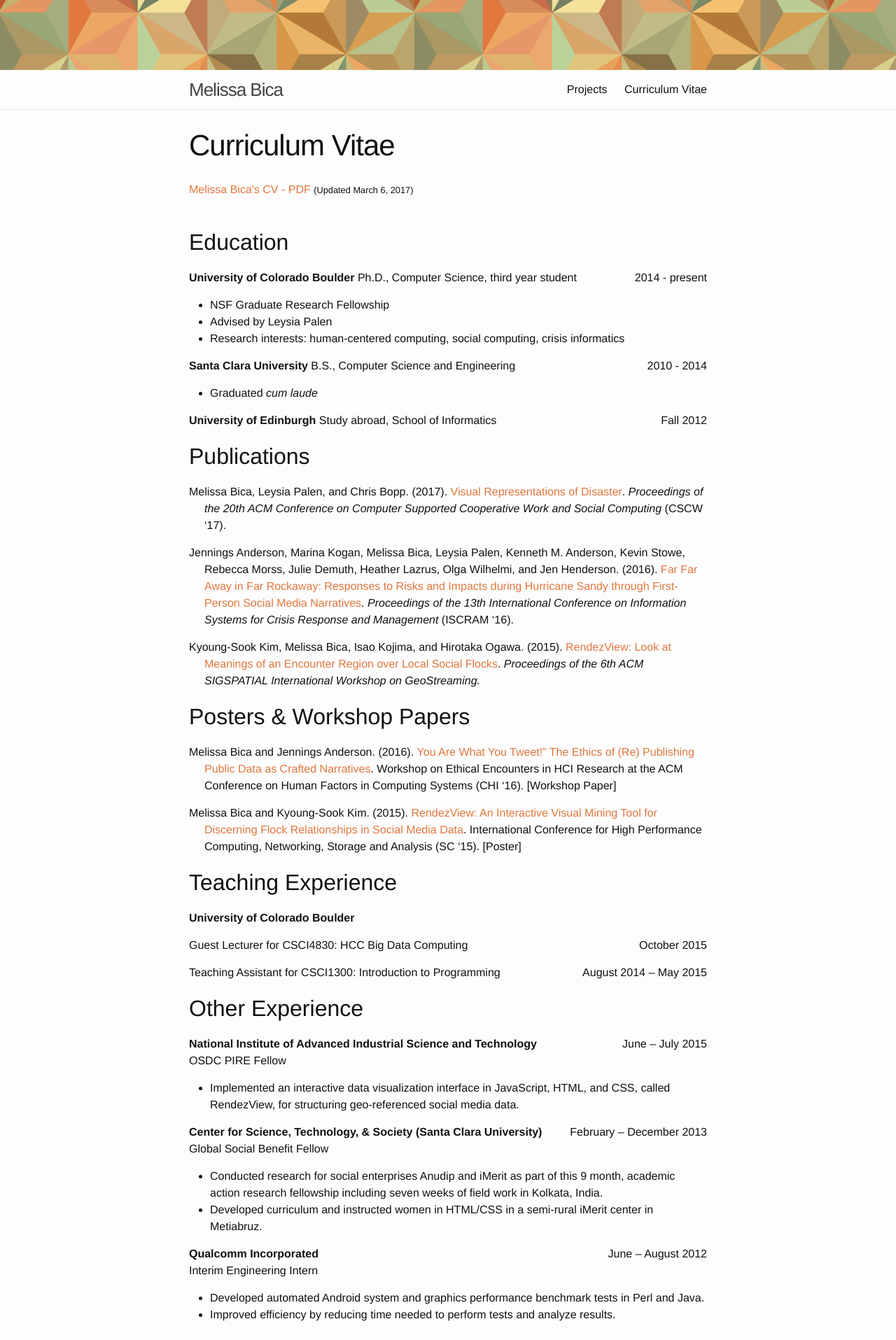
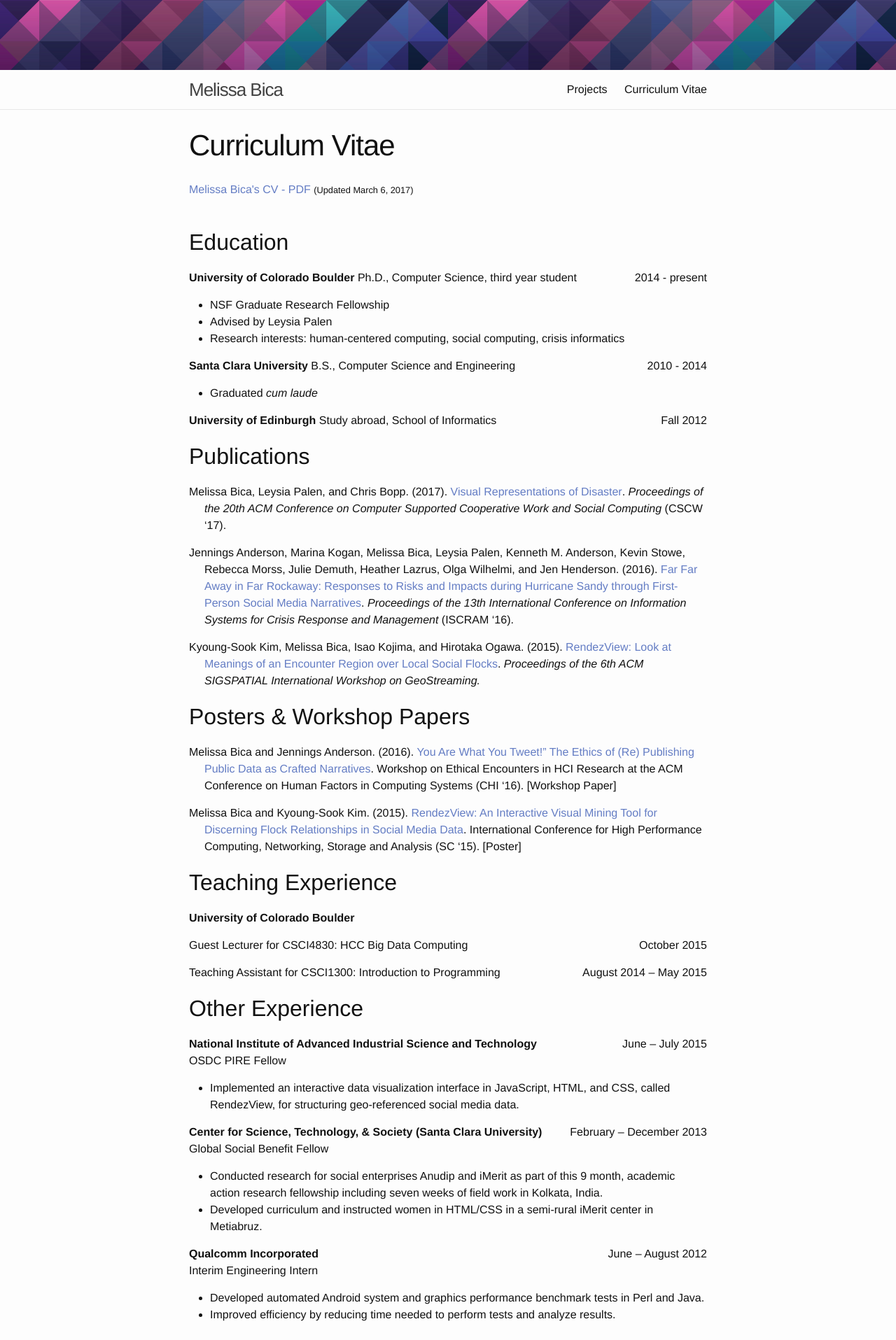
Before and after one commit to melissabica/melissabica.github.io, a Jekyll site: the page built from 3-cv.md, in a window 1280 px wide. Shown: the top 1915 px of the page at 70% size. Built offline with Jekyll 4.4.1, drawn with Linux system fonts in a browser that asks for light colours; nearby versions of some CDN libraries; comment, search, counter and statistics services are not loaded; some of the changed text lies outside the part shown.

Commit message:
changed style

```diff
--- a/_sass/_base.scss
+++ b/_sass/_base.scss
@@ -89,7 +89,7 @@ h1, h2, h3, h4, h5, h6 {
  * Links
  */
 a {
-    color: $bright-orange-color;
+    color: $border4-blue;
     text-decoration: none;
 
     &:visited {
--- a/css/main.scss
+++ b/css/main.scss
@@ -32,6 +32,10 @@ $bright-orange-color:	#e0773d;
 $dark-purple-color:		#443b5c;
 $purple-color:			#68227d;
 $teal-color:			#027984;
+$border4-pink:			#993f85;
+$border4-teal:			#38a0a9;
+//$border4-blue:			#405797;
+$border4-blue:			#647dc4; //lightened
 
 // Width of the content area
 $content-width:    800px;
--- a/css/styles.css
+++ b/css/styles.css
@@ -10,8 +10,9 @@
     background-size: 100%;
     height: 80px;
 */
-    background-image: url("../assets/border2.jpg");
-    background-repeat: repeat-x;
+    background-image: url("../assets/border4.png");
+    background-size: 50%;
+    background-repeat: repeat;
     height: 100px;
 }
 
```
Also changed, not shown: 3-cv.md (+4 -0 lines), assets/border6.jpg (added).
